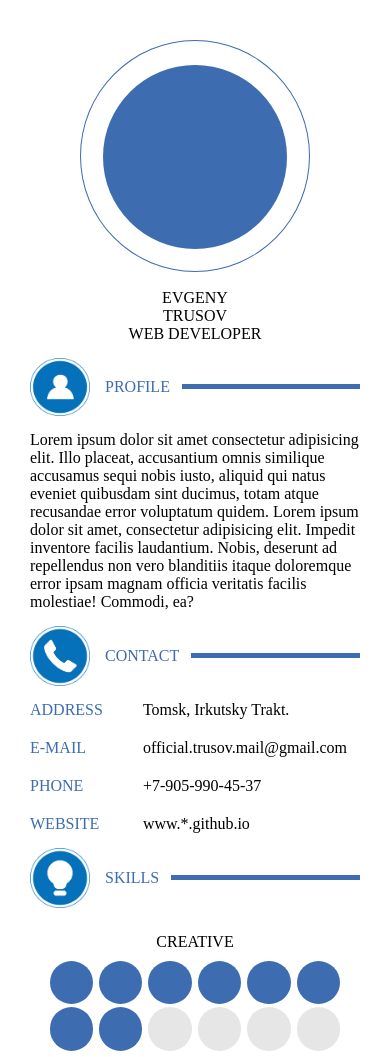
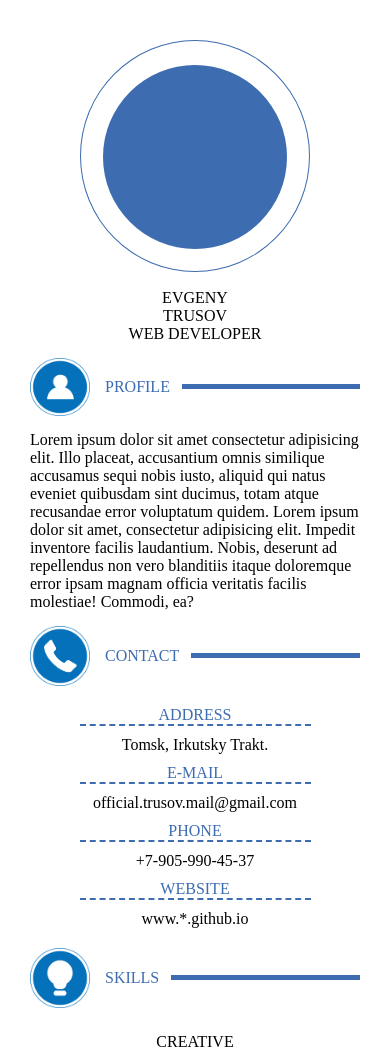
Before and after one commit to evgenyTask1/evgenyTask1.github.io, a website built with webpack: page index.html in a window 390 px wide. Shown: the top 1057 px of the page. Built offline with Linux system fonts and the light colour scheme.

Commit message:
fixed contacts vulnerability. Adapted it.

```diff
--- a/modules/contact/block.pug
+++ b/modules/contact/block.pug
@@ -1,15 +1,12 @@
 .col__contact
     include ../projectShare/mixins
     +setTitle("out/contact/img/icon.png", "Contact")
-    .contactTuples
-        .contactTuples__attributes
-            .contactTuples__attribute.infoTitle Address
-            .contactTuples__attribute.infoTitle E-mail
-            .contactTuples__attribute.infoTitle Phone
-            .contactTuples__attribute.infoTitle Website
-
-        .contactTuples__values
-            .contactTuples__value Tomsk, Irkutsky Trakt.
-            .contactTuples__value official.trusov.mail@gmail.com
-            .contactTuples__value +7-905-990-45-37
-            .contactTuples__value www.*.github.io
+    .contactContainer
+        .contactContainer__item.infoTitle Address
+        .contactContainer__item Tomsk, Irkutsky Trakt.
+        .contactContainer__item.infoTitle E-mail
+        .contactContainer__item official.trusov.mail@gmail.com
+        .contactContainer__item.infoTitle Phone
+        .contactContainer__item +7-905-990-45-37
+        .contactContainer__item.infoTitle Website
+        .contactContainer__item www.*.github.io
--- a/modules/contact/style.less
+++ b/modules/contact/style.less
@@ -1,16 +1,16 @@
-.contactTuples {
+@attributesWidth: 130px;
+.contactContainer {
     display: flex;
-    flex-direction: row;
-    align-items: stretch;
-    &__attributes, &__values {
-        display: flex;
-        flex-direction: column;
+    flex-flow: row wrap;
+    &__item {
+        margin-top: 10px;
+        margin-bottom: 10px;
+        word-break: break-all;
     }
-    &__attribute:not(:last-child) {
-        margin-right: 40px;
-        margin-bottom: 20px;
+    &__item:nth-child(2n-1) {
+        width: @attributesWidth;
     }
-    &__values {
-       justify-content: space-between;
+    &__item:nth-child(2n) {
+        width: calc(100% - @attributesWidth);
     }
 }
--- a/modules/projectShare/media.less
+++ b/modules/projectShare/media.less
@@ -1,3 +1,4 @@
+@import "./vars.less";
 @media (max-width: 900px) { // 1080 -> 360...
     .content {
         padding-left: 30px;
@@ -7,11 +8,28 @@
             width: 100%;
         }
     }
+    .infoBlog__date {
+        display: block;
+    }
 }
 
 @media (max-width: 1150px) {
     .quantity__item {
         width: calc(16.66% - 6px);
+    }
+    .contactContainer__item {
+        &:nth-child(n) { // or important! is better?..
+            width: 100%;
+            text-align: center;
+            margin-top: 5px;
+            margin-bottom: 5px;
+        }
+        &:nth-child(2n-1) {
+            border-bottom: 2px @blue dashed;
+            width: 70%;
+            margin-left: 15%;
+            margin-right: 15%;
+        }
     }
 }
 
--- a/modules/projectShare/mixins.pug
+++ b/modules/projectShare/mixins.pug
@@ -21,7 +21,7 @@ mixin createInfoBlog(blogHeader, date, blogTag, details, headerStyle)
     .infoBlog
         .infoBlog__content
             .infoBlog__brief
-                div(class="infoBlog__header " + headerStyle) #{blogHeader}
-                .infoBlog__date #{date}
+                span(class="infoBlog__header " + headerStyle) #{blogHeader}
+                span.infoBlog__date #{date}
             .infoBlog__tag #{blogTag}
             .infoBlog__details #{details}
--- a/modules/projectShare/vars.less
+++ b/modules/projectShare/vars.less
@@ -53,10 +53,6 @@
         position: relative;
         top: 3px;
     }
-    &__brief {
-        display: flex;
-        flex-flow: row wrap;
-    }
     &__header {
         margin-right: 10px;
     }
```
Also changed, not shown: out/bundle.js, out/styles.css.
